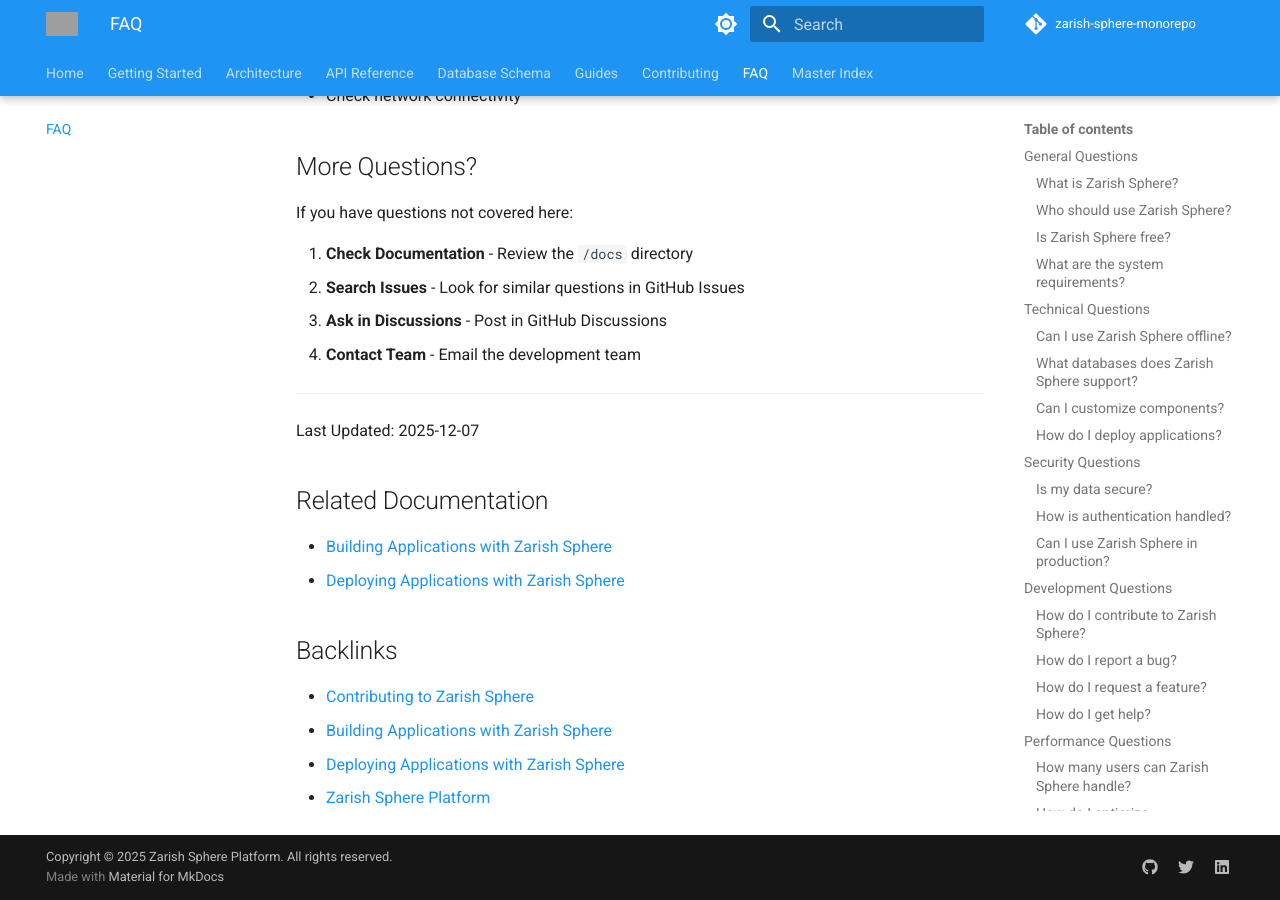
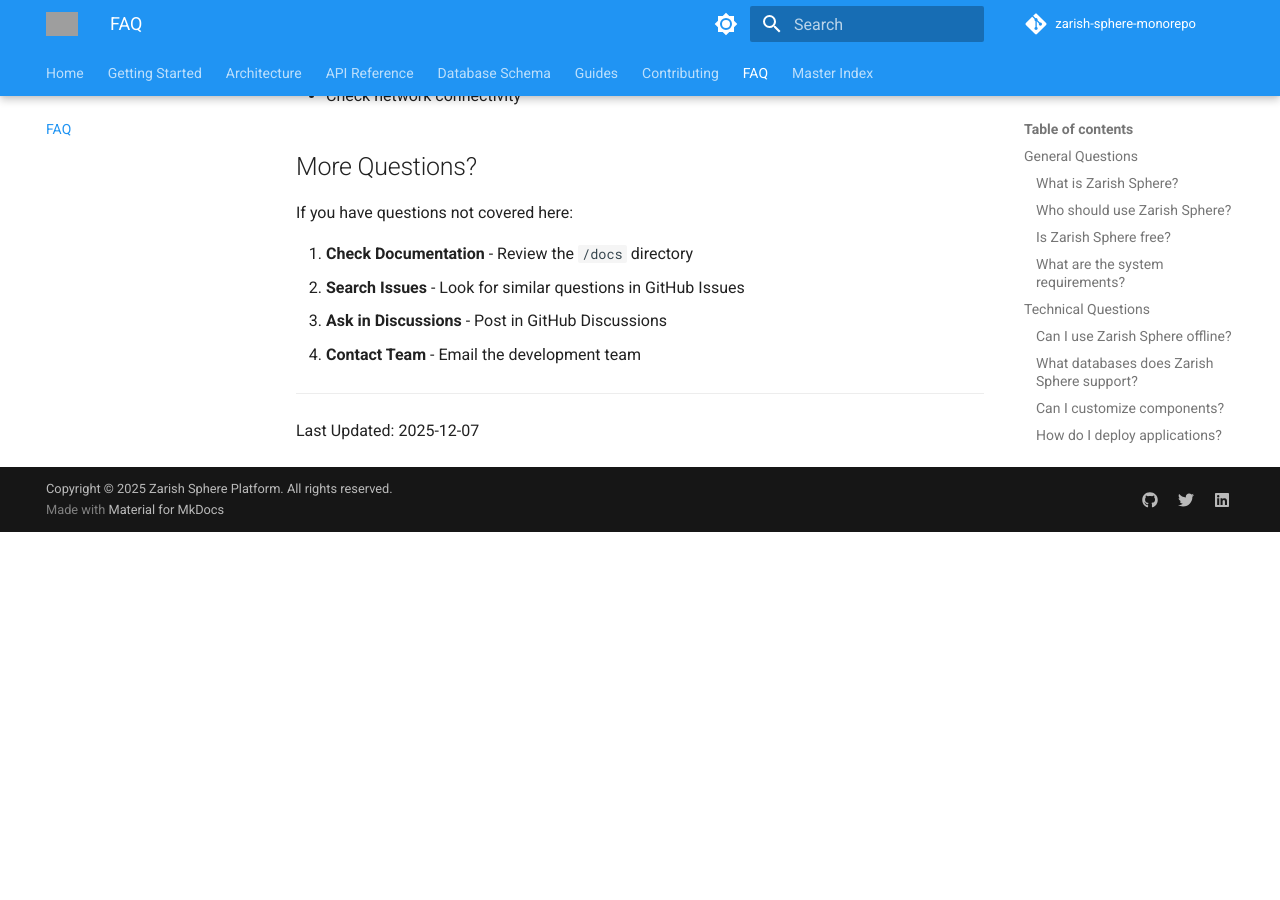
Before and after one commit to Zarish-Sphere-Platform/zarish-sphere-monorepo, an MkDocs documentation site: the page built from docs/faq.md, in a window 1280 px wide and 900 px high, scrolled down 5429 px. Built offline with MkDocs 1.6.1 and Material for MkDocs 9.7.7, drawn with Linux system fonts in a browser that asks for light colours; comment, search, counter and statistics services are not loaded; after the commit the page ends 5961 px from its top, so only the background shows below that; grey boxes are pictures that could not be loaded.

Commit message:
Update faq.md

```diff
--- a/docs/faq.md
+++ b/docs/faq.md
@@ -198,15 +198,3 @@
 ---
 
 Last Updated: 2025-12-07
-
-## Related Documentation
-
-- [Building Applications with Zarish Sphere](guides/building-apps.md)
-- [Deploying Applications with Zarish Sphere](guides/deploying-apps.md)
-
-## Backlinks
-
-- [Contributing to Zarish Sphere](../contributing.md)
-- [Building Applications with Zarish Sphere](../guides/building-apps.md)
-- [Deploying Applications with Zarish Sphere](../guides/deploying-apps.md)
-- [Zarish Sphere Platform](../index.md)
```
